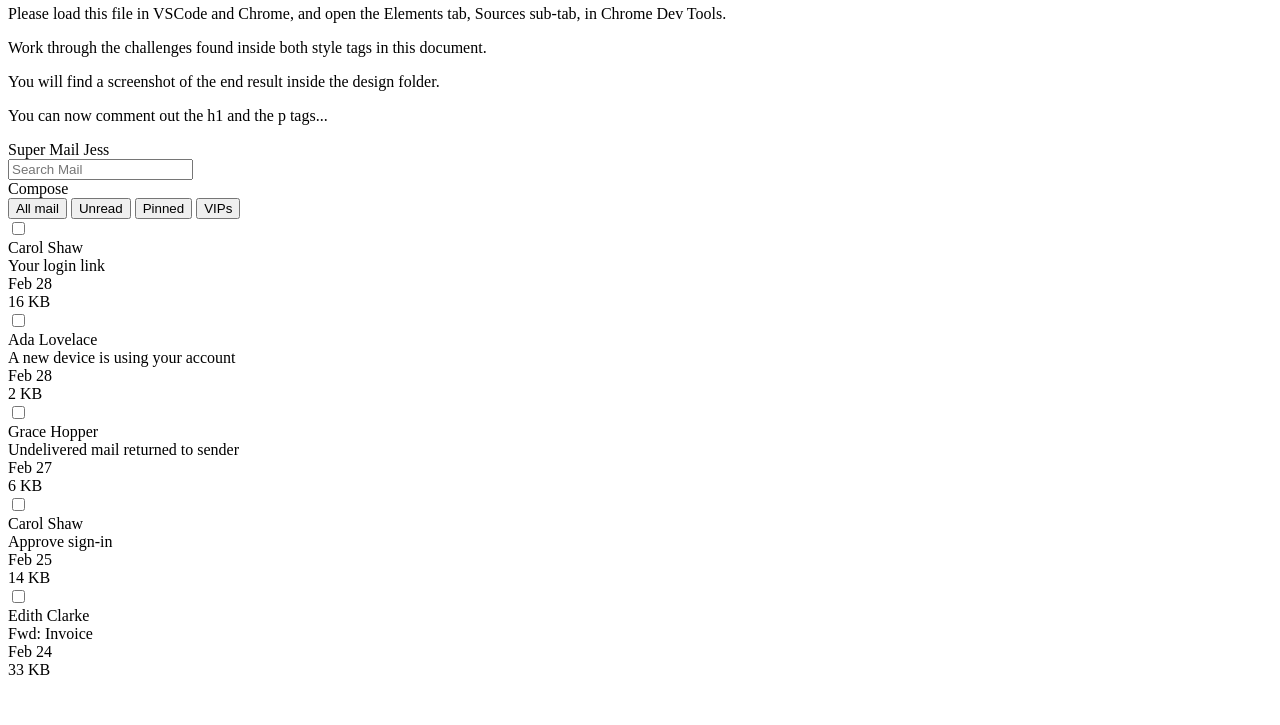
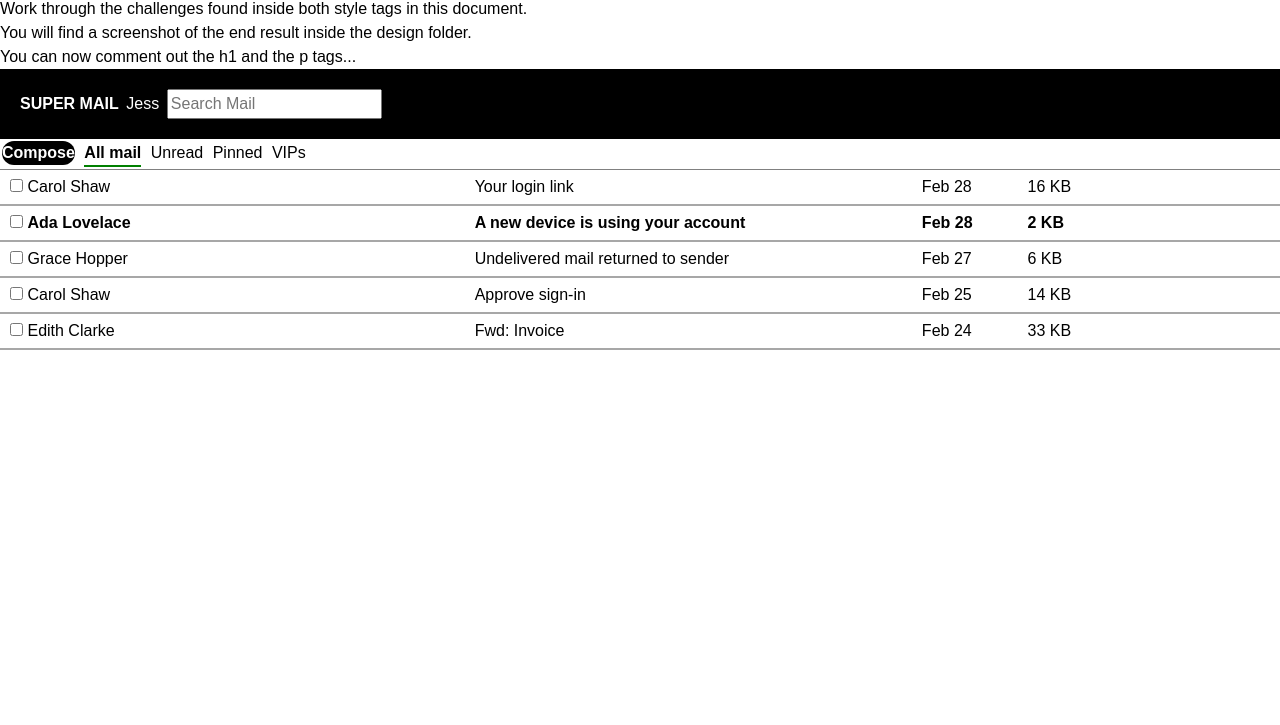
Before and after one commit to bloominstituteoftechnology/module-project-html-and-css-ii-cotyadams, a plain HTML site: page index.html in a window 1280 px wide. Shown: the part 75-800 px from the top of the page. Drawn offline with Linux system fonts and the light colour scheme.

Commit message:
all tasks complete

```diff
--- a/index.html
+++ b/index.html
@@ -5,61 +5,135 @@
   <meta charset="UTF-8">
   <style>
     /* 👉 Task 1- Apply the reset found on this page: https://www.joshwcomeau.com/css/custom-css-reset/ */
-
+    *, *::before, *::after {
+  box-sizing: border-box;
+}
+* {
+  margin: 0;
+}
+body {
+  line-height: 1.5;
+  -webkit-font-smoothing: antialiased;
+}
+img, picture, video, canvas, svg {
+  display: block;
+  max-width: 100%;
+}
+input, button, textarea, select {
+  font: inherit;
+}
+p, h1, h2, h3, h4, h5, h6 {
+  overflow-wrap: break-word;
+}
+#root, #__next {
+  isolation: isolate;
+}
   </style>
   <style>
     /* 👉 Task 2- Target the body element.
     Apply a font family of Arial to the body element.
     The font property is inherited by descendant (nested) elements. */
-
+    body {
+      font-family: Arial;
+    }
     /* 👉 Task 3- Target the element with id headerTop.
     Apply white color to the text, some padding using px or rem units, and a dark background color. */
-
+    #headerTop {
+      color: white;
+      background-color: black;
+      padding: 20px;
+    }
     /* 👉 Task 4- Target the divs that are directly nested underneath the id headerTop.
     Make them display as inline block, instead of block.
     This will make them render on the same line. */
+    #headerTop > div {
+      display: inline-block;
+    }
 
     /* 👉 Task 5- Target the spans that are nested inside the id headerTop.
     Make them have some margin on the right.
     This will prevent the spans from crashing against one another. */
-
+    #headerTop span {
+      margin-right: .2rem;
+    }
     /* 👉 Task 6- Target the first span nested inside the element with id headerTop.
     Make it have a font weight of bold, and transform the text to uppercase. */
-
+      #headerTop span:nth-of-type(1) {
+        font-weight: bold;
+        text-transform: uppercase;
+      }
     /* 👉 Task 7- Target the id headerBottom.
     Give it a bottom border of 1 pixel, solid gray, and a little bit of padding using px or rem units. */
-
+      #headerBottom {
+        border-bottom: 1px solid gray;
+        padding: 2px
+      }
     /* 👉 Task 8- Target the divs that are nested directly inside the element with id headerBottom.
     Make them display as inline block, instead of block.
     This will cause them to render on the same line.
     You can consolidate this rule with the one on step. 4 */
-
+      #headerBottom>div {
+        display: inline-block;
+      }
     /* 👉 Task 9- Target the "Compose" button, although note it's a div instead an actual button.
     Give it color, bold text, background, padding, border radius, margin right, and a cursor of pointer. */
-
+      #headerBottom > div:first-of-type {
+        color: white;
+        font-weight: bold;
+        background-color: black;
+        border-radius: 50px;
+        margin-right: 5px;
+        cursor: pointer;
+      }
     /* 👉 Task 10- Research how to remove all the default styling of button elements.
     Target the button elements inside the element with id headerBottom.
     Remove all their styling, give them a bit of margin to the right, and a cursor of pointer. */
-
+    #headerBottom button {
+	  background: none;
+	  color: inherit;
+	  border: none;
+	  padding: 0;
+	  font: inherit;
+	  cursor: pointer;
+	  outline: inherit;
+    margin-right: 5px;
+    cursor: pointer;
+    }
     /* 👉 Task 11- Target the button element inside the id headerBottom that has a class of active
     Make the font weight be bolder, and add a bottom border of 2 pixels solid color (you choose the color).
     Add the class name to the "All mail" button. */
-
+    #headerBottom .active {
+      font-weight: bolder;
+      border-bottom: 2px solid green;
+    }
     /* 👉 Task 12- Target all divs directly nested inside elements with a class of email,
     and make them display as inline-block elements.
     This will make each email render all its details in the same line*/
-
+    .email > div {
+      display: inline-block;
+    }
     /* 👉 Task 13- Target the elements with a class of email.
     Give them some padding, bigger padding to the left, and a bottom border of very light grey. */
-
+    .email {
+      padding: 5px;
+      padding-left: 10px;
+      border-bottom: 2px solid rgb(167, 167, 167);
+    }
     /* 👉 Task 14- Target each div inside the element with a class of email.
     Make the email author and the email subject take 35% of the width of the parent element.
     Make the check, the date and the size take up 8% of the width of the parent element.
     This will arrange the details in visible columns. */
-
+    .email-name, .email-subject {
+      width: 35%;
+    }
+    .email-date, .email-size {
+      width: 8%;
+    }
     /* 👉 Task 15- Target the second email and have its font weight be bold.
     This will make it look "unread". */
-
+    #emails > :nth-of-type(2) {
+      font-weight: bold;
+    }
     /* Well done! Check the design file to make sure you are close enough. */
 
   </style>
@@ -88,7 +162,7 @@
       <div id="headerBottom">
         <div>Compose</div>
         <div>
-          <button>All mail</button>
+          <button class="active">All mail</button>
           <button>Unread</button>
           <button>Pinned</button>
           <button>VIPs</button>
```
Also changed, not shown: 1 other file.
